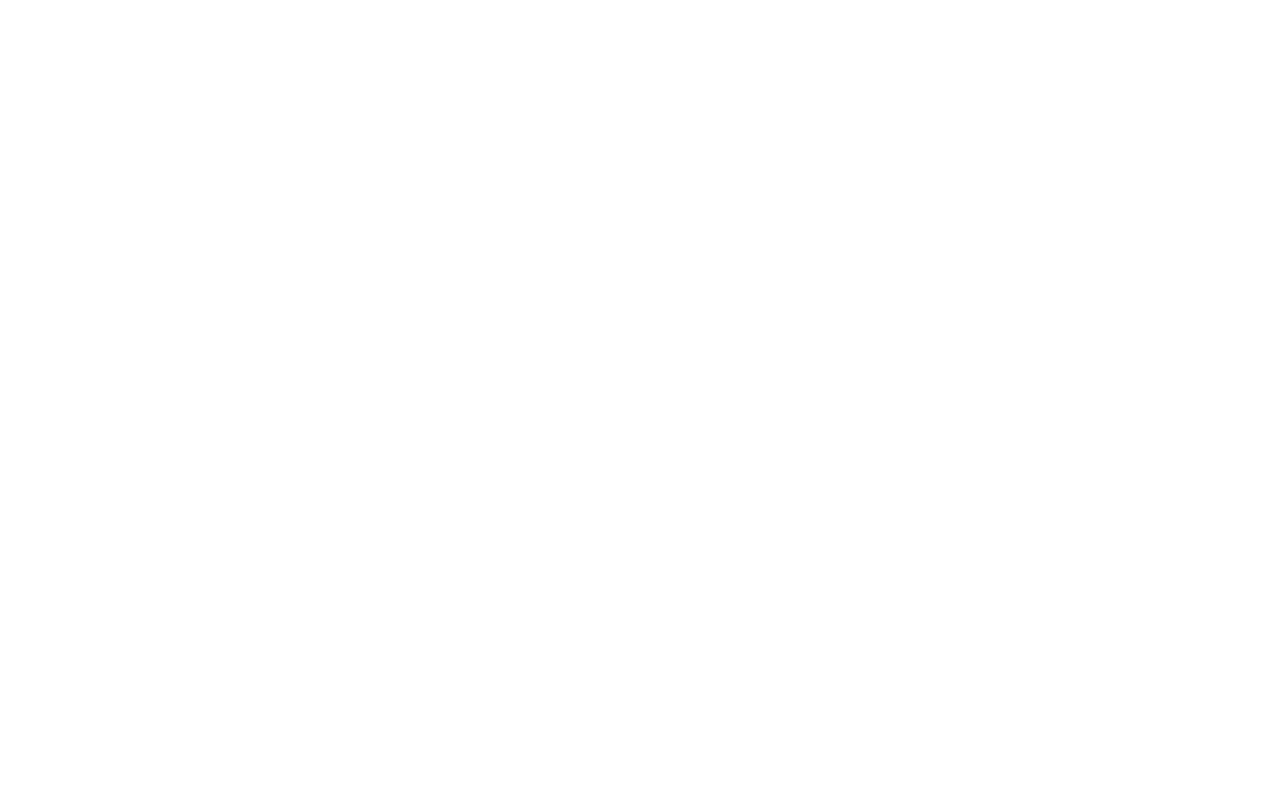
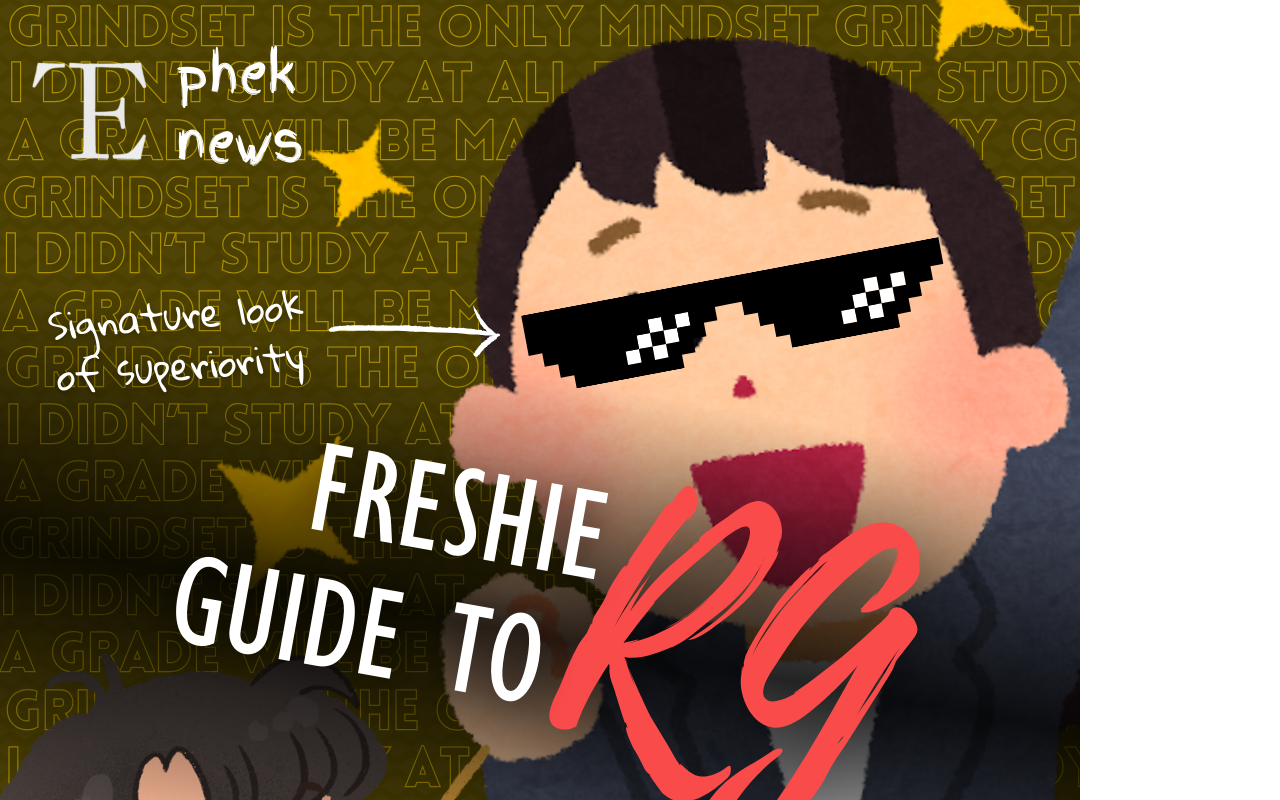
Before and after one commit to Awake-ctrl/TFS_WEB, a React (Vite) app in the folder vite-project/: page /rectangle in a window 1280 px wide. Before the commit this address had no page. Shown: the top 800 px of the page. Built offline with nearby package versions, Linux system fonts and the light colour scheme.

Commit message:
initial commit simeon

```diff
--- a/vite-project/src/App.jsx
+++ b/vite-project/src/App.jsx
@@ -1,8 +1,9 @@
 
 
 // ?import React from 'react'
-import { useState } from 'react';
-import { BrowserRouter as Router, Route,Routes } from "react-router-dom"
+// import { useState } from 'react';
+import { BrowserRouter as Router, Route,Routes } from "react-router-dom";
+import Rectangle from './pages/Rectangle';
 
 
 function App() {
@@ -18,7 +19,7 @@ function App() {
 
 
       <Routes>
-
+         <Route path="/rectangle" element={<Rectangle/>}/>
         {/* // <Route path="/" element={<Home/>}/>
         // <Route path="/about" element={<About />} />
        */}
--- /dev/null
+++ b/vite-project/src/pages/Rectangle.jsx
@@ -0,0 +1,16 @@
+// import React from 'react'
+import image from '../../src/assets/image.webp'
+
+const Rectangle = () => {
+  return (
+    <div>
+        {/* <Navbar /> */}
+        {/* <ImageSlideShow /> */}
+        <img src={image} alt="image" />
+        {/* <Footer /> */}
+
+    </div>
+  )
+}
+
+export default Rectangle
```
Also changed, not shown: vite-project/src/assets/image.webp (added).
